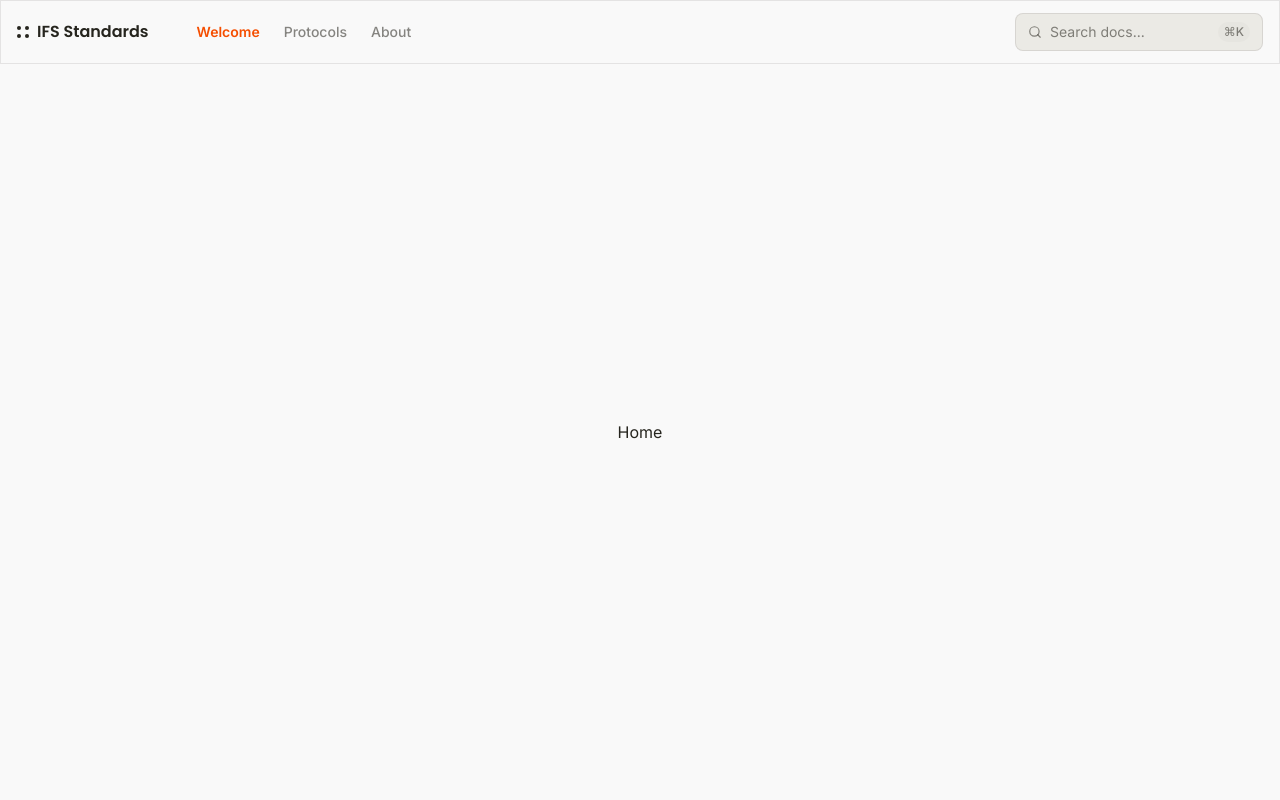
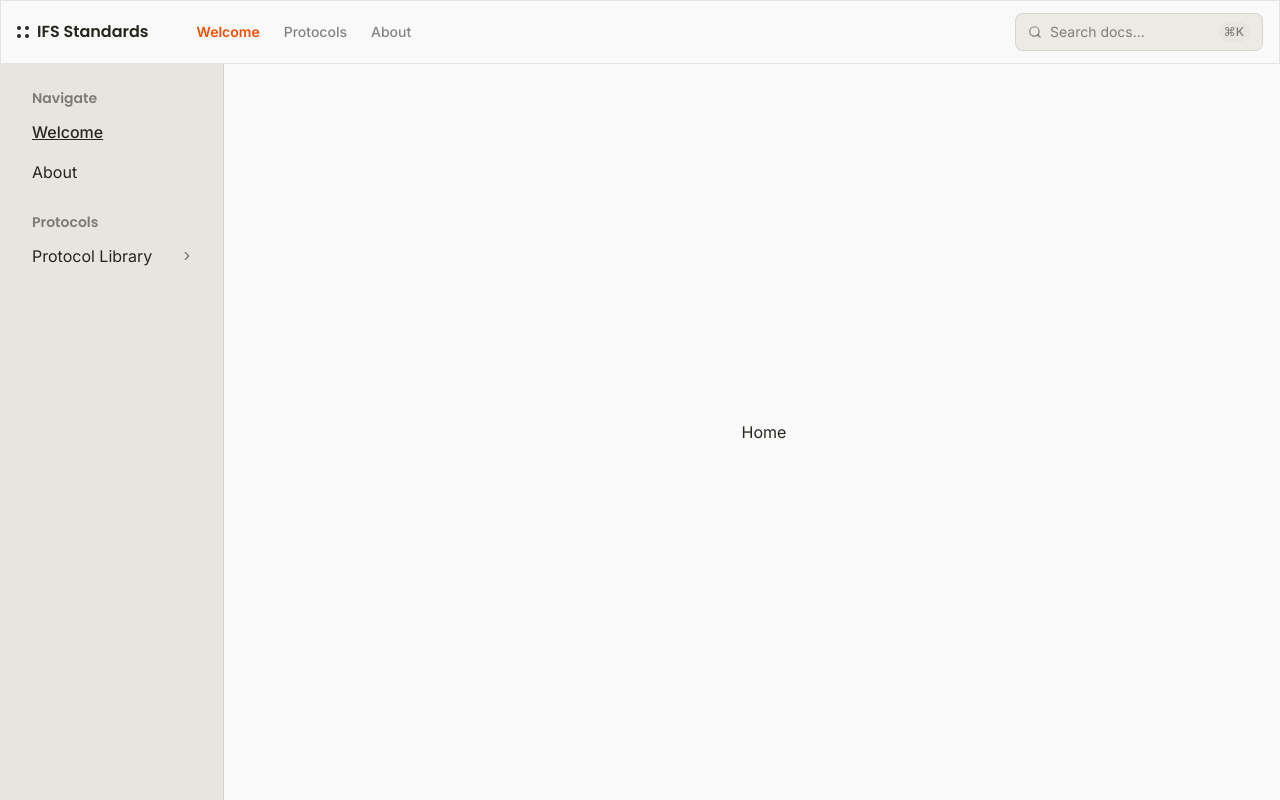
Before and after one commit to easazade/ifs-standards, a React (Vite) app: page / in a window 1280 px wide. Built offline with nearby package versions, Linux system fonts and the light colour scheme.

Commit message:
GPT slop is better than GLM. Still slop though

```diff
--- a/openspec/changes/update-sidebar/tasks.md
+++ b/openspec/changes/update-sidebar/tasks.md
@@ -1,20 +1,20 @@
 ## 1. Sidebar Navigation
 
-- [ ] 1.1 Define grouped sidebar section data from `PROTOCOLS` and `ROUTES` so `Sidebar.jsx` can render named sections through `SidebarSection` instead of a flat list.
-- [ ] 1.2 Replace `src/components/Sidebar.jsx` with a design-matched sidebar shell that uses the correct desktop width, border, surface, padding, and section spacing from `design/design-system.lib.pen`.
-- [ ] 1.3 Update `src/components/SidebarSection.jsx` only where needed so section headings, item spacing, hierarchy, and expand/collapse affordances match the `Sidebar-Section` design component.
+- [x] 1.1 Define grouped sidebar section data from `PROTOCOLS` and `ROUTES` so `Sidebar.jsx` can render named sections through `SidebarSection` instead of a flat list.
+- [x] 1.2 Replace `src/components/Sidebar.jsx` with a design-matched sidebar shell that uses the correct desktop width, border, surface, padding, and section spacing from `design/design-system.lib.pen`.
+- [x] 1.3 Update `src/components/SidebarSection.jsx` only where needed so section headings, item spacing, hierarchy, and expand/collapse affordances match the `Sidebar-Section` design component.
 
 ## 2. App Shell Layout
 
-- [ ] 2.1 Update `src/layouts/MainLayout.jsx` so the shared shell renders distinct sidebar and content panel chrome that matches the `MainLayout` design component.
-- [ ] 2.2 Preserve the existing `showSideBar` route behavior while making sidebar-enabled layouts stack cleanly on narrow screens instead of forcing a cramped desktop two-column layout.
-- [ ] 2.3 Review shell-adjacent route content for overflow or spacing regressions caused by the new content panel treatment and make only the minimal supporting adjustments required.
+- [x] 2.1 Update `src/layouts/MainLayout.jsx` so the shared shell renders distinct sidebar and content panel chrome that matches the `MainLayout` design component.
+- [x] 2.2 Preserve the existing `showSideBar` route behavior while making sidebar-enabled layouts stack cleanly on narrow screens instead of forcing a cramped desktop two-column layout.
+- [x] 2.3 Review shell-adjacent route content for overflow or spacing regressions caused by the new content panel treatment and make only the minimal supporting adjustments required.
 
 ## 3. Verification
 
-- [ ] 3.1 Manually verify sidebar-enabled protocol routes on desktop for section grouping, sizing, border/surface treatment, expand/collapse behavior, and independent content scrolling.
-- [ ] 3.2 Manually verify narrow-screen behavior to confirm the sidebar stacks above content and remains readable and interactive.
-- [ ] 3.3 Manually verify routes with `showSideBar={false}` still render without an empty sidebar column.
-- [ ] 3.4 Run `npm run lint`.
-- [ ] 3.5 Run `npm run build`.
-- [ ] 3.6 Update OpenSpec artifacts if implementation reveals spec or design drift, and run `npm run tokens:code` only if design tokens or Pencil assets change.
+- [x] 3.1 Manually verify sidebar-enabled protocol routes on desktop for section grouping, sizing, border/surface treatment, expand/collapse behavior, and independent content scrolling.
+- [x] 3.2 Manually verify narrow-screen behavior to confirm the sidebar stacks above content and remains readable and interactive.
+- [x] 3.3 Manually verify routes with `showSideBar={false}` still render without an empty sidebar column.
+- [x] 3.4 Run `npm run lint`.
+- [x] 3.5 Run `npm run build`.
+- [x] 3.6 Update OpenSpec artifacts if implementation reveals spec or design drift, and run `npm run tokens:code` only if design tokens or Pencil assets change.
--- a/src/App.jsx
+++ b/src/App.jsx
@@ -13,7 +13,7 @@ import { TestPage } from './pages/TestPage.jsx';
 const App = () => {
   return (
     <Routes>
-      <Route element={<MainLayout showSideBar={false} />}>
+      <Route element={<MainLayout />}>
         <Route index element={<HomePage />} />
       </Route>
       <Route path={`/${s.PROTOCOL}`} element={<MainLayout />}>
--- a/src/components/Sidebar.jsx
+++ b/src/components/Sidebar.jsx
@@ -1,33 +1,48 @@
 /**
- * Section nav: NavLink + Tailwind for active vs idle states (no inline style objects).
- * min-h-0 + overflow-y-auto: scrolls independently of <main> (flex default min-height:auto would grow the page).
+ * Grouped sidebar data mirrors the design-system hierarchy while reusing route helpers.
  */
-import { NavLink } from 'react-router-dom';
 import { PROTOCOLS } from '../data/protocols';
 import { ROUTES } from '../routes.js';
+import { SidebarSection } from './SidebarSection.jsx';
 
-const protocolLinkClass = ({ isActive }) =>
-  [
-    'block rounded-md px-2 py-1.5 text-sm text-text transition-colors',
-    isActive ? 'bg-primary-10 font-semibold text-text' : 'hover:bg-surface-muted',
-  ].join(' ');
+const protocolItems = PROTOCOLS.map((protocol) => ({
+  label: protocol.title,
+  href: ROUTES.PROTOCOL_DETAIL(protocol.id),
+}));
+
+const sidebarSections = [
+  {
+    title: 'Navigate',
+    items: [
+      { label: 'Welcome', href: ROUTES.HOME },
+      { label: 'About', href: ROUTES.ABOUT },
+    ],
+  },
+  {
+    title: 'Protocols',
+    items: protocolItems.length
+      ? [
+          {
+            label: 'Protocol Library',
+            href: protocolItems[0].href,
+            children: protocolItems,
+          },
+        ]
+      : [],
+  },
+].filter((section) => section.items.length > 0);
 
 export function Sidebar() {
   return (
     <aside
-      className="w-60 shrink-0 min-h-0 overflow-y-auto border-r border-divider-medium bg-surface p-4"
-      aria-label="Section navigation"
+      className="min-h-0 w-full shrink-0 overflow-y-auto border-e border-border bg-surface-secondary p-6 lg:w-56"
+      aria-label="Sidebar navigation"
     >
-      <p className="mb-3 text-xs font-medium uppercase tracking-wide text-text-muted">Protocols</p>
-      <ul className="m-0 list-none space-y-1 p-0">
-        {PROTOCOLS.map((p) => (
-          <li key={p.id}>
-            <NavLink to={`${ROUTES.PROTOCOL_DETAIL(p.id)}`} className={protocolLinkClass}>
-              {p.title}
-            </NavLink>
-          </li>
+      <div className="flex min-h-full flex-col gap-6">
+        {sidebarSections.map((section) => (
+          <SidebarSection key={section.title} title={section.title} items={section.items} />
         ))}
-      </ul>
+      </div>
     </aside>
   );
 }
--- a/src/components/SidebarSection.jsx
+++ b/src/components/SidebarSection.jsx
@@ -45,10 +45,14 @@ const sidebarSectionItemPropType = PropTypes.exact({
   },
 });
 
+function itemContainsPath(item, pathname) {
+  return item.href === pathname || item.children?.some((child) => itemContainsPath(child, pathname));
+}
+
 function SidebarChevron({ expanded }) {
   return (
     <svg
-      className="h-4 w-4"
+      className={['h-3.5 w-3.5 transition-transform duration-150', expanded ? 'rotate-90' : ''].join(' ')}
       xmlns="http://www.w3.org/2000/svg"
       viewBox="0 0 24 24"
       fill="none"
@@ -58,7 +62,7 @@ function SidebarChevron({ expanded }) {
       strokeLinejoin="round"
       aria-hidden="true"
     >
-      <polyline points={expanded ? '6 9 12 15 18 9' : '9 6 15 12 9 18'} />
+      <polyline points="9 6 15 12 9 18" />
     </svg>
   );
 }
@@ -68,18 +72,11 @@ SidebarChevron.propTypes = {
 };
 
 function SidebarSectionItems({ items, nested = false }) {
-  const { pathname } = useLocation();
-
   return (
-    <ul
-      className={[
-        'm-0 flex list-none flex-col p-0',
-        nested ? 'ml-4 gap-1 pl-2' : 'gap-2',
-      ].join(' ')}
-    >
+    <ul className={['m-0 flex list-none flex-col p-0', nested ? 'gap-2 pl-4' : 'gap-2'].join(' ')}>
       {items.map((item) => {
         return (
-          <li key={`${pathname}-${item.href}-${item.label}`} className="bg-transparent">
+          <li key={`${item.href}-${item.label}`} className="bg-transparent">
             <SidebarSectionItem item={item} nested={nested} />
           </li>
         );
@@ -99,28 +96,30 @@ function SidebarSectionItem({ item, nested }) {
   const { pathname } = useLocation();
   const hasChildren = item.children?.length > 0;
   const isCurrentRoute = pathname === item.href;
-  const [isExpanded, setIsExpanded] = useState(isCurrentRoute);
+  const hasActiveDescendant = hasChildren && item.children.some((child) => itemContainsPath(child, pathname));
+  const shouldExpand = isCurrentRoute || hasActiveDescendant;
+  const [isExpanded, setIsExpanded] = useState(shouldExpand);
 
   const linkClassName = ({ isActive }) =>
     [
-      'block rounded-md px-2 py-1 text-base leading-6 transition-colors',
-      nested ? 'text-text-secondary hover:bg-surface-primary hover:text-text' : 'text-text hover:text-primary',
-      isActive ? 'font-medium text-primary' : '',
+      'block flex-1 rounded-md px-2 py-1 text-base leading-6 transition-colors',
+      nested
+        ? 'text-text-secondary hover:bg-surface-primary hover:text-text'
+        : 'text-text hover:bg-surface-primary hover:text-text',
+      isActive ? 'font-medium text-primary underline' : '',
+      hasActiveDescendant && !isActive ? 'font-medium text-text underline' : '',
     ].join(' ');
 
   return (
     <div className="flex flex-col gap-1 bg-transparent">
       <div className="flex items-center justify-between gap-3">
-        <NavLink
-          to={item.href}
-          className={linkClassName}
-        >
+        <NavLink to={item.href} className={linkClassName}>
           {item.label}
         </NavLink>
         {hasChildren && (
           <button
             type="button"
-            className="flex h-5 w-5 shrink-0 items-center justify-center text-text-secondary"
+            className="flex h-6 w-6 shrink-0 items-center justify-center rounded-md text-text-muted transition-colors hover:bg-surface-primary hover:text-text"
             aria-expanded={isExpanded}
             aria-label={`${isExpanded ? 'Collapse' : 'Expand'} ${item.label}`}
             onClick={() => setIsExpanded((expanded) => !expanded)}
@@ -145,7 +144,7 @@ export function SidebarSection({ title, items, className = '' }) {
   return (
     <section
       aria-labelledby={headingId}
-      className={['flex w-full flex-col gap-6 bg-transparent', className].filter(Boolean).join(' ')}
+      className={['flex w-full flex-col gap-2 bg-transparent', className].filter(Boolean).join(' ')}
     >
       <h2 id={headingId} className="px-2 text-sm font-medium text-text-secondary">
         {title}
--- a/src/layouts/MainLayout.jsx
+++ b/src/layouts/MainLayout.jsx
@@ -13,11 +13,17 @@ export function MainLayout({ showSideBar = true }) {
   return (
     <div className="flex h-full min-h-0 flex-col overflow-hidden bg-background">
       <Navbar />
-      <div className="flex min-h-0 flex-1">
-        {showSideBar ? <Sidebar /> : null}
-        <main className="min-h-0 flex-1 overflow-y-auto p-5 md:p-6">
-          <Outlet />
-        </main>
+      <div className="min-h-0 flex-1">
+        <div
+          className={['flex h-full min-h-0 gap-4 md:gap-6', showSideBar ? 'flex-col lg:flex-row' : 'flex-col'].join(
+            ' '
+          )}
+        >
+          {showSideBar ? <Sidebar /> : null}
+          <main className="min-h-0 min-w-0 flex-1 overflow-y-auto bg-background p-5 md:p-6">
+            <Outlet />
+          </main>
+        </div>
       </div>
     </div>
   );
```
Also changed, not shown: openspec/changes/update-sidebar/specs/app-shell-layout/spec.md (added, +22 -0 lines), openspec/changes/update-sidebar/specs/sidebar-navigation/spec.md (added, +21 -0 lines).
